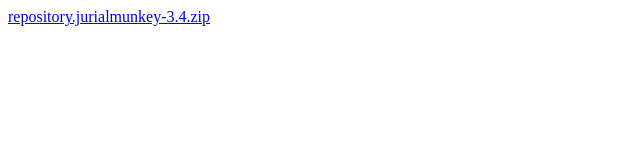
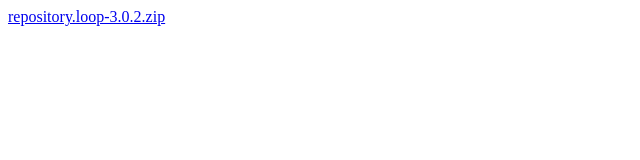
Before and after one commit to IGL-Nick/Kodi-IGL, a plain HTML site: page index.html in a window 1280 px wide. Shown: the full height of the page, 0-640 px from the left. Drawn offline with Linux system fonts and the light colour scheme.

Commit message:
Update index.html

```diff
--- a/index.html
+++ b/index.html
@@ -1,2 +1,2 @@
 <!DOCTYPE html>
-<a href="repository.jurialmunkey-3.4.zip">repository.jurialmunkey-3.4.zip</a>
+<a href="repository.loop-3.0.2.zip">repository.loop-3.0.2.zip</a>
```
